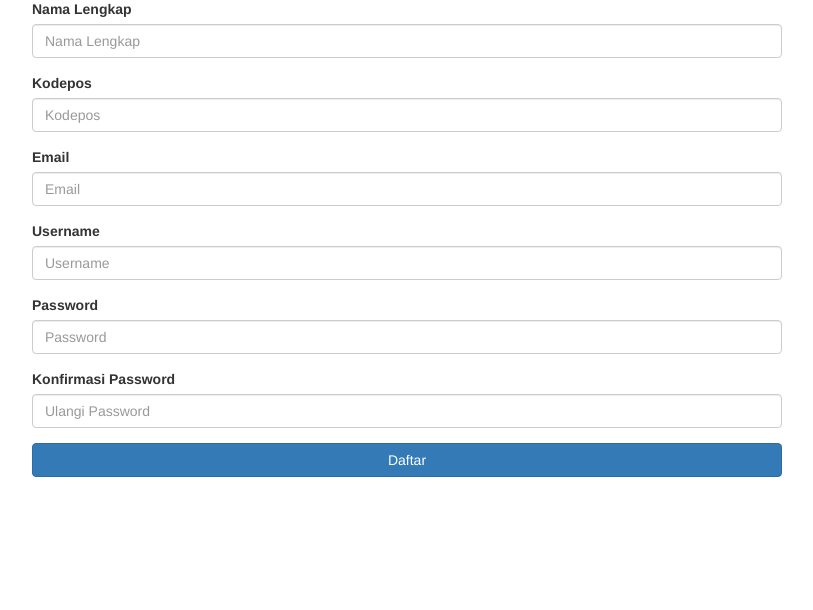
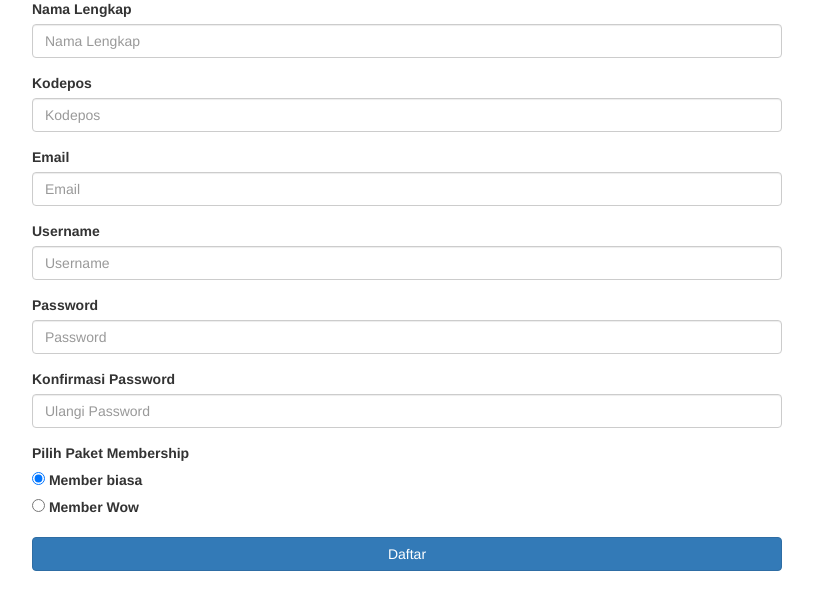
Before and after one commit to mahananinb/ci3, a CodeIgniter app: page /ci3/user/register in a window 1280 px wide. Shown: the part 143-753 px from the top of the page, without its empty margins (53-866 px from the left). Run offline with CodeIgniter, Linux system fonts and the light colour scheme; some libraries are stand-ins or nearby versions.

Commit message:
user level edit register view

```diff
--- a/application/views/register.php
+++ b/application/views/register.php
@@ -32,6 +32,17 @@
 						<label>Konfirmasi Password</label>
 						<input type="password" class="form-control" name="password2" placeholder="Ulangi Password">
 					</div>
+					<div class="form-group">
+					    <label for="">Pilih Paket Membership</label>
+					    <div class="form-check">
+					        <input class="form-check-input" type="radio" name="membership" id="goldmember" value="2" checked>
+					        <label class="form-check-label" for="goldmember">Member biasa</label>
+					    </div>
+					    <div class="form-check">
+					        <input class="form-check-input" type="radio" name="membership" id="silvermember" value="3">
+					        <label class="form-check-label" for="silvermember">Member Wow</label>
+					    </div>
+					</div>
 					<button type="submit" class="btn btn-primary btn-block">Daftar</button>
 				<?php echo form_close(); ?>
 			</div>
```
